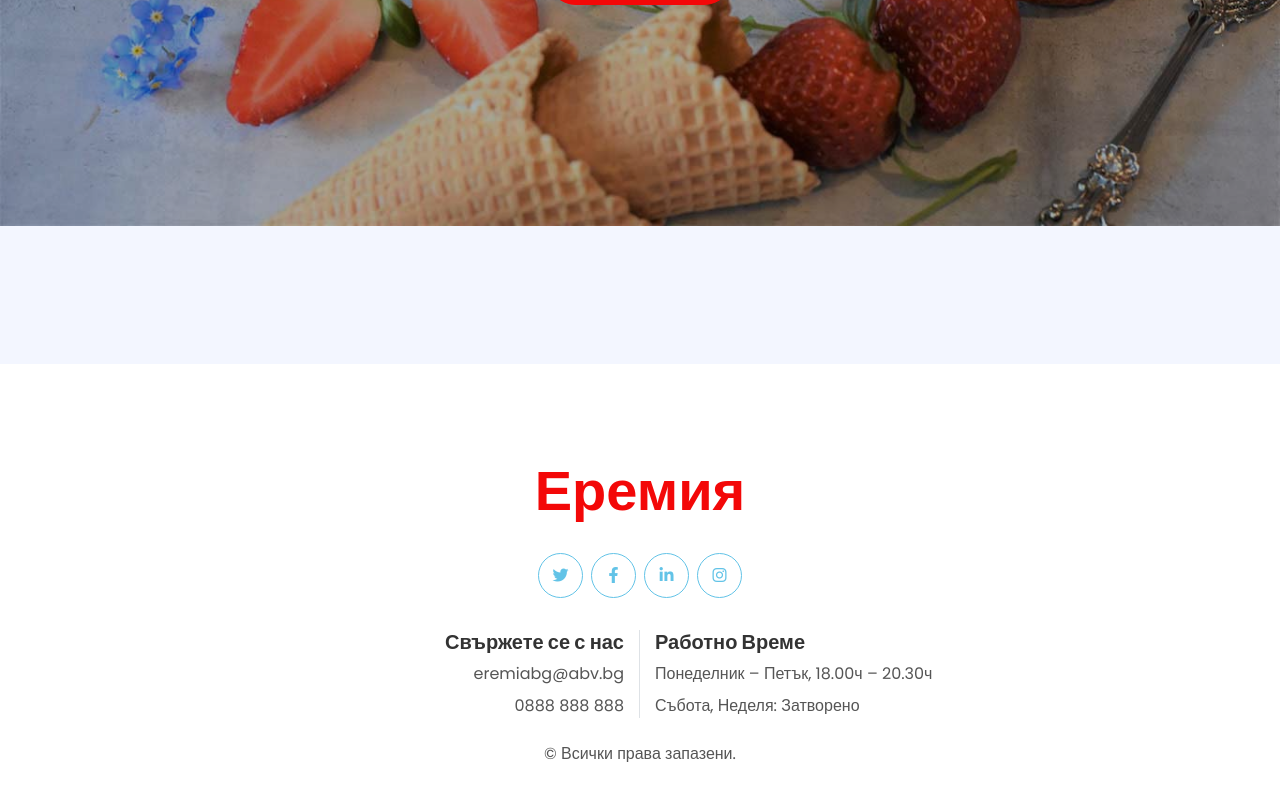
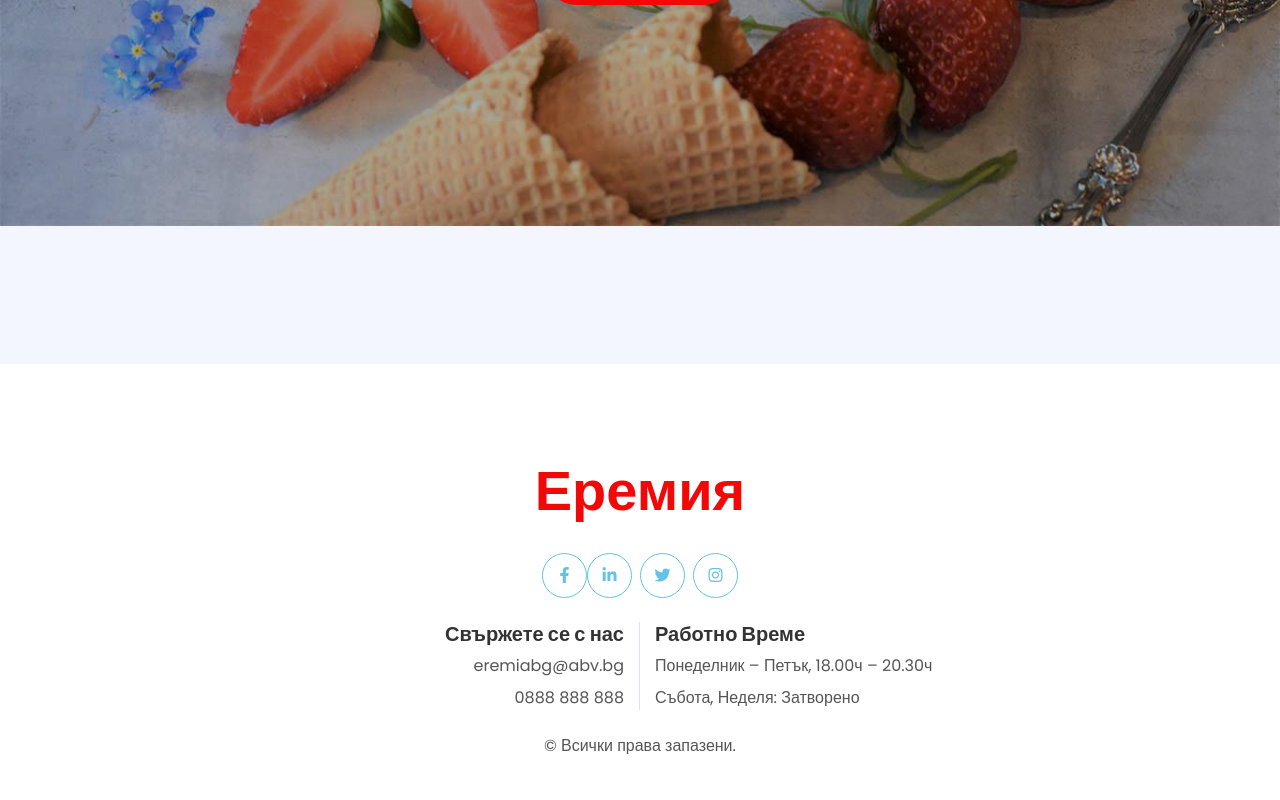
Before and after one commit to Virginia1188/Eremia, a React (Vite) app in the folder client/: page / in a window 1280 px wide. Shown: the part 625-1425 px from the top of the page. Built offline with nearby package versions, Linux system fonts and the light colour scheme; a small style sheet from the web is missing.

Commit message:
Add custom styles for footer

```diff
--- a/client/src/components/Footer/Footer.jsx
+++ b/client/src/components/Footer/Footer.jsx
@@ -1,21 +1,22 @@
 
+import styles from './Footer.module.css'
 
 export default function Footer() {
 
     return (
-        <div className="container-fluid footer bg-light py-5" style={{marginTop: 90}}>
+        <div className= 'container-fluid footer bg-light py-5' style={{marginTop: 90}}>
             <div className="container text-center py-5">
-                <div className="row">
+                <div className={styles.row}>
                     <div className="col-12 mb-4">
                         <a href="index.html" className="navbar-brand m-0">
-                            <h1 className="m-0 mt-n2 display-4 text-primary"><span className="text-secondary"></span>Еремия</h1>
+                            <h1 className="m-0 mt-n2 display-4 text-primary"><div className={styles.footerTitle}>Еремия</div></h1>
                         </a>
                     </div>
                     <div className="col-12 mb-4">
-                        <a className="btn btn-outline-secondary btn-social mr-2" href="#"><i className="fab fa-twitter"></i></a>
-                        <a className="btn btn-outline-secondary btn-social mr-2" href="#"><i className="fab fa-facebook-f"></i></a>
-                        <a className="btn btn-outline-secondary btn-social mr-2" href="#"><i className="fab fa-linkedin-in"></i></a>
-                        <a className="btn btn-outline-secondary btn-social" href="#"><i className="fab fa-instagram"></i></a>
+                        <a className={`${styles.socials} btn btn-outline-secondary btn-social mr-2"`} href="#"><i className='fab fa-facebook-f'></i></a>
+                        <a className={`${styles.socials} btn btn-outline-secondary btn-social mr-2`} href="#"><i className="fab fa-linkedin-in"></i></a>
+                        <a className={`${styles.socials} btn btn-outline-secondary btn-social mr-2`} href="#"><i className="fab fa-twitter"></i></a>
+                        <a className={`${styles.socials} btn btn-outline-secondary btn-social`} href="#"><i className="fab fa-instagram"></i></a>
                     </div>
                     <div className="col-12 mt-2 mb-4">
                         <div className="row">
--- /dev/null
+++ b/client/src/components/Footer/Footer.module.css
@@ -0,0 +1,20 @@
+@import url('http://www.identifont.com/find?similar=Monotype+Corsiva&q=Go');
+
+.footerTitle {
+    font-family:'Monotype Corsiva', sans-serif;
+}
+
+.social {
+    color: #f30808;
+    border-color: #f30808;
+}
+
+.socials {
+    color: #f30808;
+    border-color: #f30808;
+}
+
+/* .footer {
+    margin-top: 0;
+    padding-top: 0;
+} */
```
